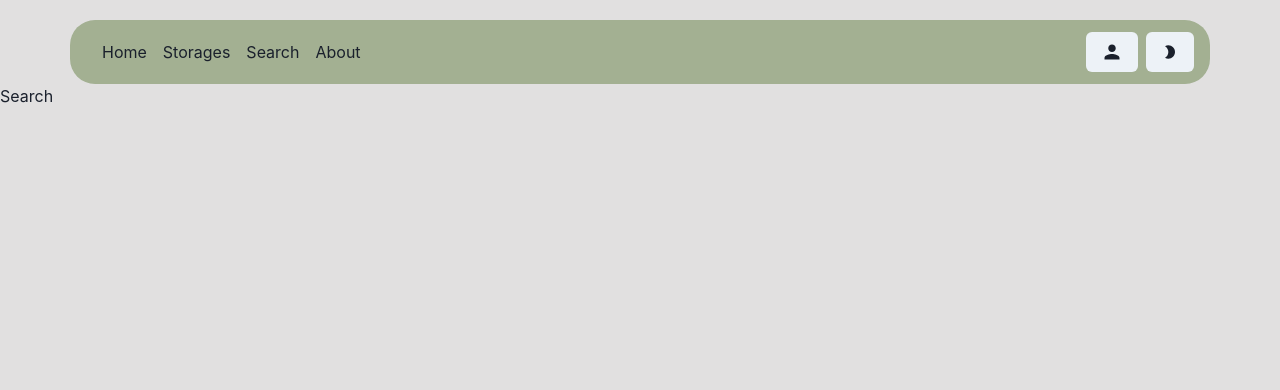
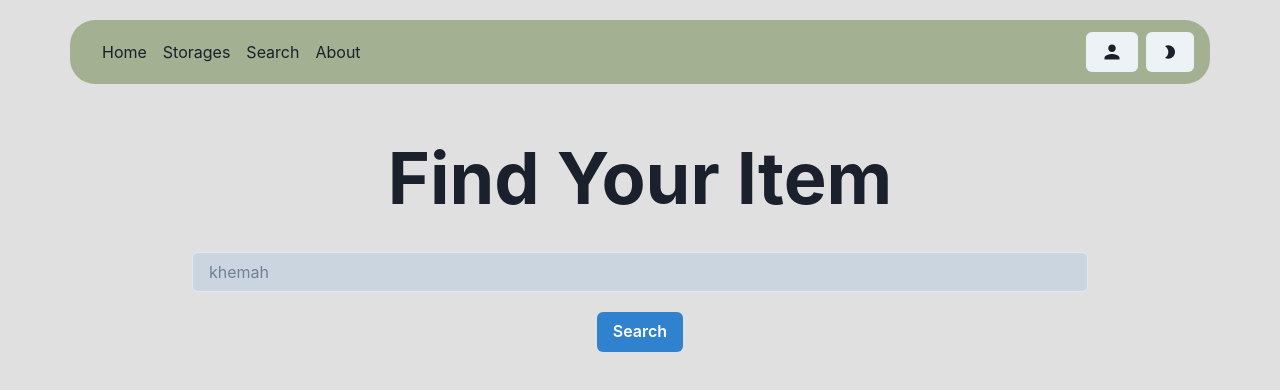
Before and after one commit to Kuasawan-Murbawan/ManaAkuSimpan, a React (Vite) app in the folder frontend/: page /search in a window 1280 px wide. Shown: the top 390 px of the page. Built offline with nearby package versions, Linux system fonts and the light colour scheme.

Commit message:
build api and backend serve for search item function

```diff
--- a/frontend/src/pages/Search.jsx
+++ b/frontend/src/pages/Search.jsx
@@ -1,7 +1,36 @@
-import React from "react";
+import React, { useEffect, useState } from "react";
+import { VStack, Input, Button, Text } from "@chakra-ui/react";
+import { useItemStore } from "../store/item";
+const Search = () => {
+  const { items, searchItem } = useItemStore();
+  const [searchKeyword, setSearchKeyword] = useState("");
 
-const Search = () => {
-  return <div>Search</div>;
+  const findItem = async () => {
+    const { success, message } = await searchItem(searchKeyword);
+  };
+
+  // to see the items after search
+  useEffect(() => {
+    console.log("Items state updated:", items);
+  }, [items]);
+
+  return (
+    <VStack spacing={5} mt={10}>
+      <Text fontSize={"7xl"} fontWeight={"bold"}>
+        Find Your Item
+      </Text>
+      <Input
+        placeholder="khemah"
+        w={"70%"}
+        bg={"gray.300"}
+        value={searchKeyword}
+        onChange={(e) => setSearchKeyword(e.target.value)}
+      />
+      <Button colorScheme="blue" onClick={() => findItem()}>
+        Search
+      </Button>
+    </VStack>
+  );
 };
 
 export default Search;
--- a/frontend/src/store/item.js
+++ b/frontend/src/store/item.js
@@ -1,6 +1,6 @@
 import { create } from "zustand";
 
-export const useItemStore = create((set) => ({
+export const useItemStore = create((set, get) => ({
   items: [],
   setItem: (item) => set({ item }),
   fetchAllItems: async () => {
@@ -77,4 +77,13 @@ export const useItemStore = create((set) => ({
     }));
     return { success: true, message: responseData.message };
   },
+  searchItem: async (keyword) => {
+    const res = await fetch(`/api/item/search/${keyword}`);
+    const responseData = await res.json();
+
+    if (!responseData.success) return { success: false, message: responseData };
+
+    set({ items: responseData.data || [] });
+    return { success: true, message: "Item found" };
+  },
 }));
```
Also changed, not shown: 2 other files (tests, documents, lock files or other folders).
